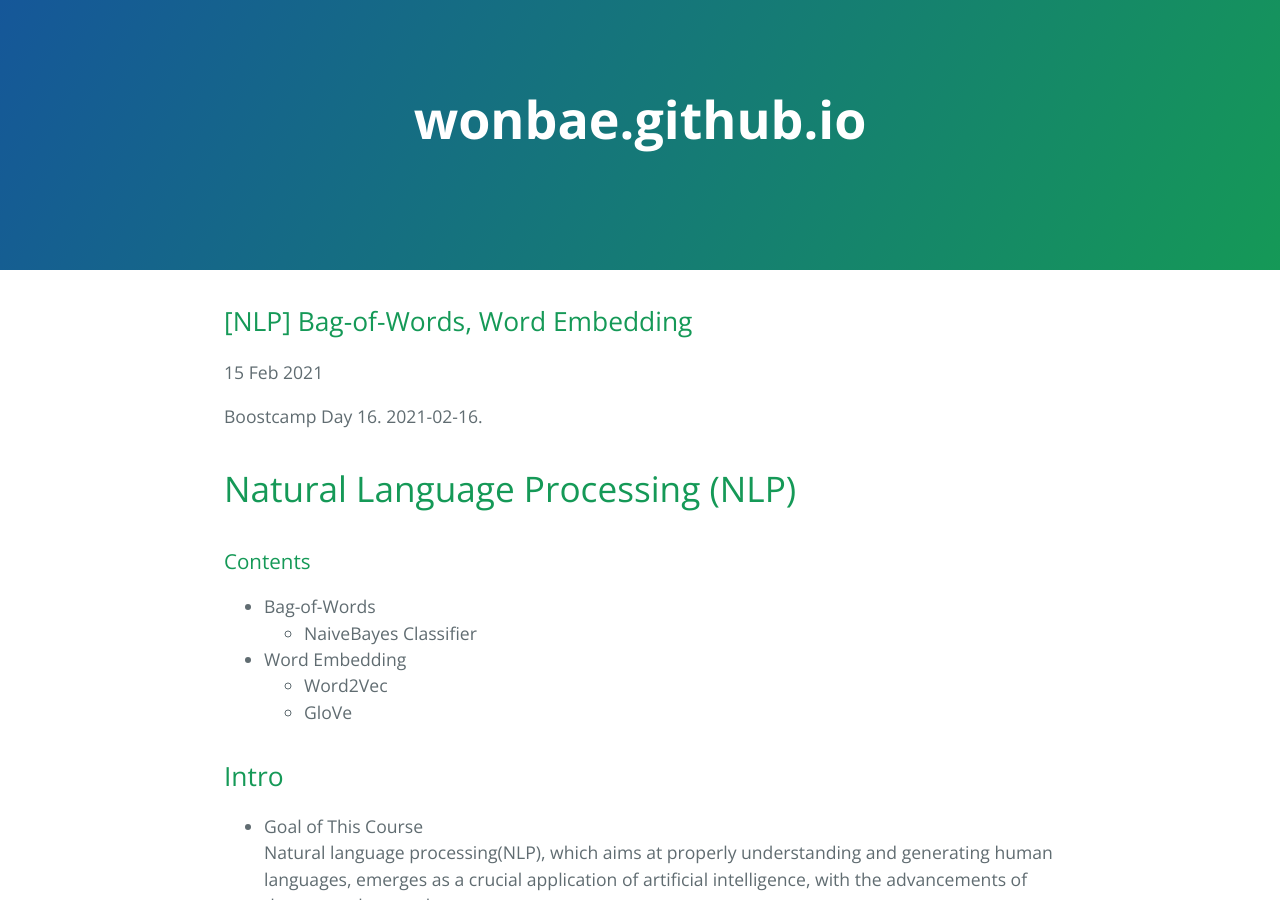
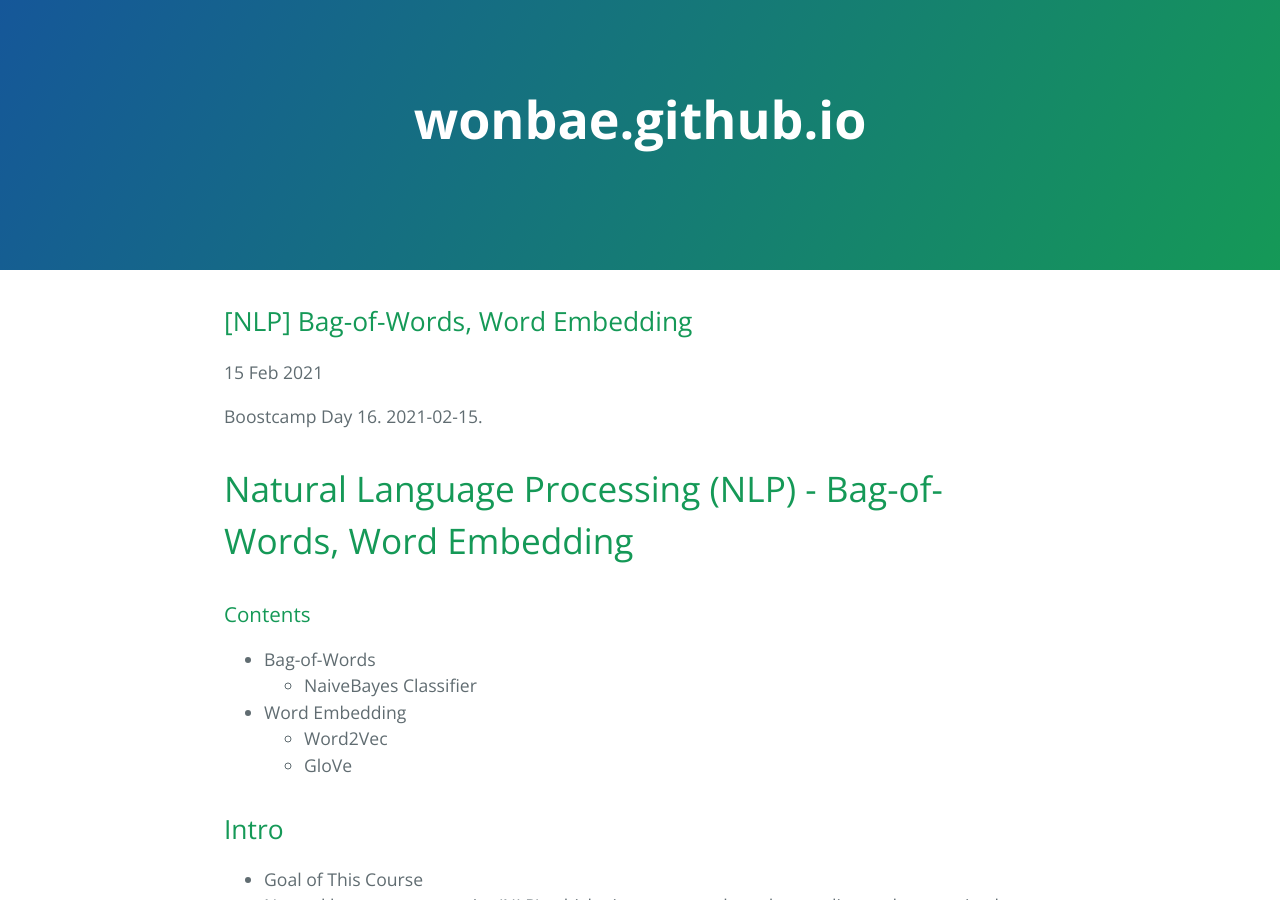
Before and after one commit to wonbae/wonbae.github.io, a Jekyll site: the page built from _posts/BoostcampAI/2021-02-15-[NLP]-firstclass.md, in a window 1280 px wide and 900 px high. Built offline with Jekyll 4.4.1, drawn with Linux system fonts in a browser that asks for light colours; our own code applies the rules of GitHub Pages for plain Markdown files; formulas are drawn with MathJax 3.

Commit message:
edit title

```diff
--- a/_posts/BoostcampAI/2021-02-15-[NLP]-firstclass.md
+++ b/_posts/BoostcampAI/2021-02-15-[NLP]-firstclass.md
@@ -9,10 +9,10 @@ tags:
 use_math: true
 ---
 
-Boostcamp Day 16. 2021-02-16.
+Boostcamp Day 16. 2021-02-15.
 
 
-# Natural Language Processing (NLP)
+# Natural Language Processing (NLP) - Bag-of-Words, Word Embedding
 
 ### Contents
 - Bag-of-Words
```
